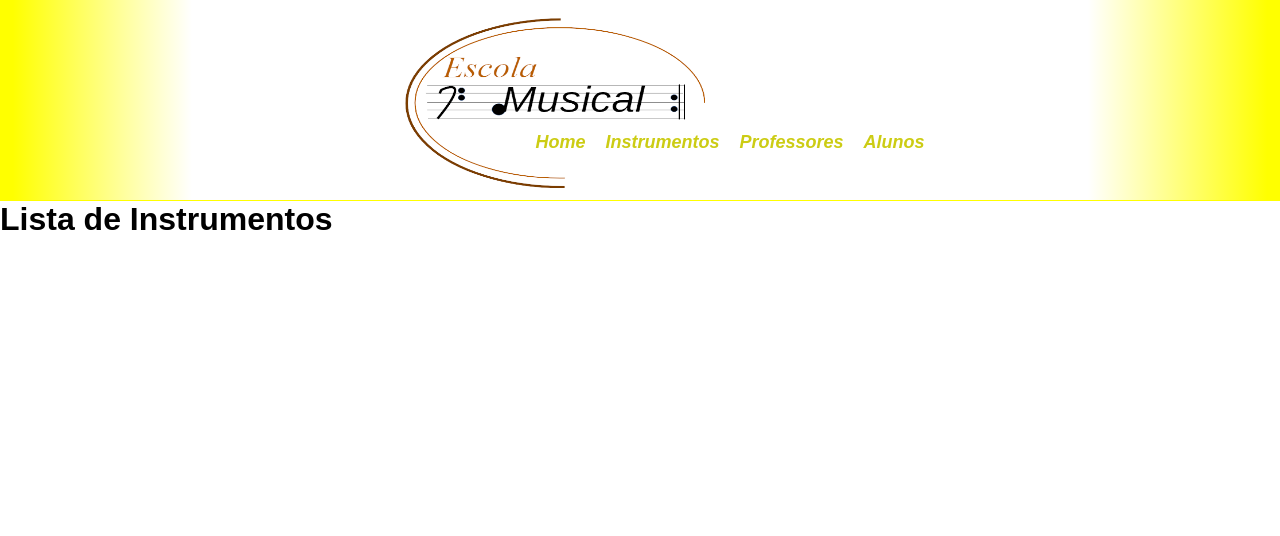
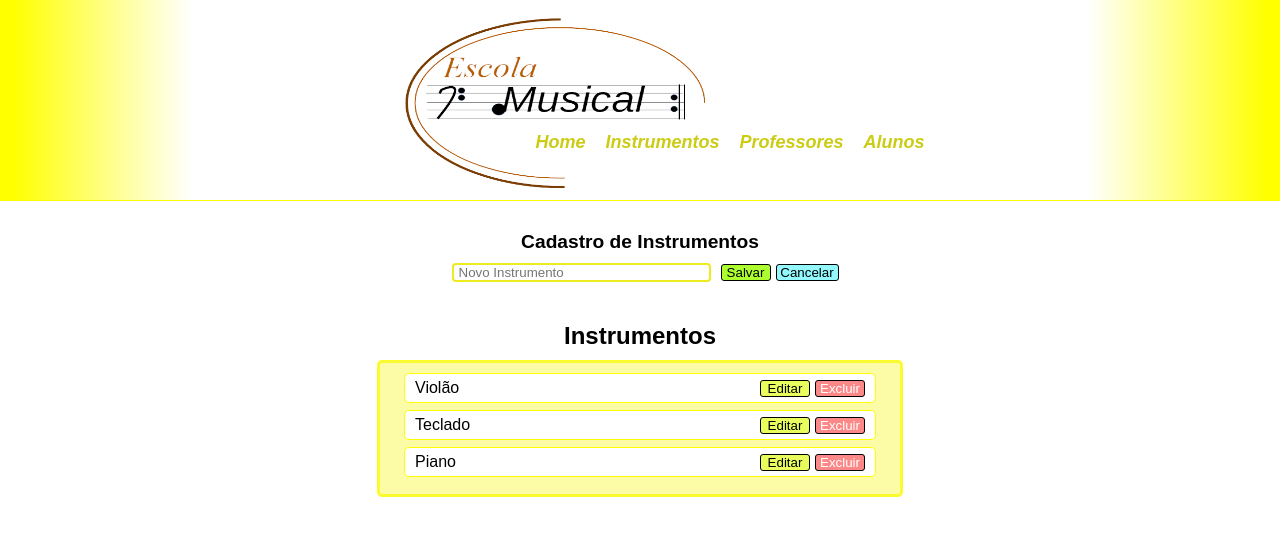
Before and after one commit to astorti/escola_musica_crud, a React (Create React App) app: page /instruments in a window 1280 px wide. Shown: the top 536 px of the page. Built offline with nearby package versions, Linux system fonts and the light colour scheme.

Commit message:
estilizacao pagina instruments

```diff
--- a/src/components/instruments/InstrumentList.js
+++ b/src/components/instruments/InstrumentList.js
@@ -1,8 +1,53 @@
 import React from "react";
+import '../../styles/instruments.css';
 
 const InstrumentList = () => {
+
+    const handleEdit = () => {
+        console.log("OK")
+    }
+
     return(
-        <h1>Lista de Instrumentos</h1>
+        <div className="container">
+            <div>
+                <h1>Cadastro de Instrumentos</h1>
+            </div>
+            <form>
+                <input type="text" placeholder="Novo Instrumento" />
+                <button className="save-button">Salvar</button>
+                <button className="cancel-button">Cancelar</button>
+            </form>
+
+            <h2>Instrumentos</h2>
+
+            <div className="list">
+                <ul>
+                    <li>
+                        Violão
+                        <div>
+                            <input onClick={handleEdit} className="edit" type="submit" value='Editar'/>
+                            <input className="exclude" type="submit" value='Excluir'/>
+                        </div>
+                    </li>
+                    <li>
+                        Teclado
+                        <div>
+                            <input className="edit" type="submit" value='Editar'/>
+                            <input className="exclude" type="submit" value='Excluir'/>
+                        </div>
+                    </li>
+                    <li>
+                        Piano
+                        <div>
+                            <input className="edit" type="submit" value='Editar'/>
+                            <input className="exclude" type="submit" value='Excluir'/>
+                        </div>
+                    </li>
+
+                </ul>
+            </div>
+
+        </div>
     )
 }
 
--- /dev/null
+++ b/src/styles/instruments.css
@@ -0,0 +1,88 @@
+.container{
+    display: flex;
+    align-items: center;
+    justify-content: center;
+    flex-direction: column;
+    margin-top: 30px;
+}
+
+h1{
+    font-size: larger;
+}
+
+form input{
+    background: #fff;
+    width: 250px;
+    margin: 10px 10px;
+    padding-left: 5px;
+    border: solid 2px rgb(235, 235, 29);
+    border-radius: 4px;
+}
+
+.save-button{
+    background: greenyellow;
+    border: 1px solid black;
+    border-radius: 3px;
+    width: 50px;
+    cursor: pointer;
+}
+
+.cancel-button{
+    background: rgb(148, 249, 253);
+    border: 1px solid black;
+    border-radius: 3px;
+    width: 63px;
+    cursor: pointer;
+    margin-left: 5px;
+}
+
+h2{
+    margin-top: 30px;
+}
+
+.list{
+    background: rgb(252, 252, 166);
+    display: flex;
+    align-items: center;
+    justify-content: center;
+    width: 500px;
+    margin-top: 10px;
+    padding: 10px 10px;
+    border: solid 3px rgb(250, 250, 46);
+    border-radius: 5px;
+}
+
+ul{
+    background: rgb(252, 252, 166);
+}
+
+li{
+    padding: 5px 10px;
+    margin-bottom: 7px;
+    width: 450px;
+    display: flex;
+    align-items: center;
+    justify-content: space-between;
+    background: #FFF;
+    border: 1px solid yellow;
+    border-radius: 5px;
+}
+
+.edit{
+    color: black;
+    background: rgb(233, 254, 92);
+    border: 1px solid black;
+    border-radius: 3px;
+    width: 50px;
+    margin-right: 5px;
+    cursor: pointer;
+}
+
+.exclude{
+    color: #fff;
+    background: rgb(253, 136, 136);
+    border: 1px solid black;
+    border-radius: 3px;
+    width: 50px;
+    cursor: pointer;
+}
```
